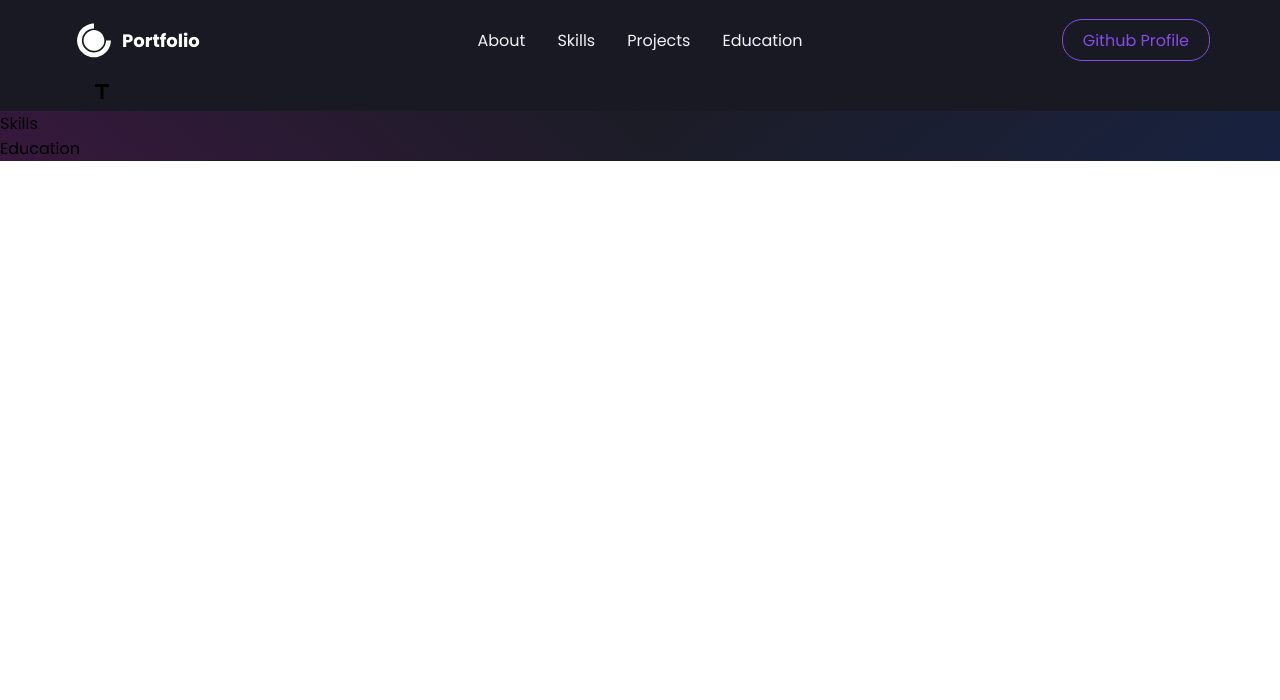
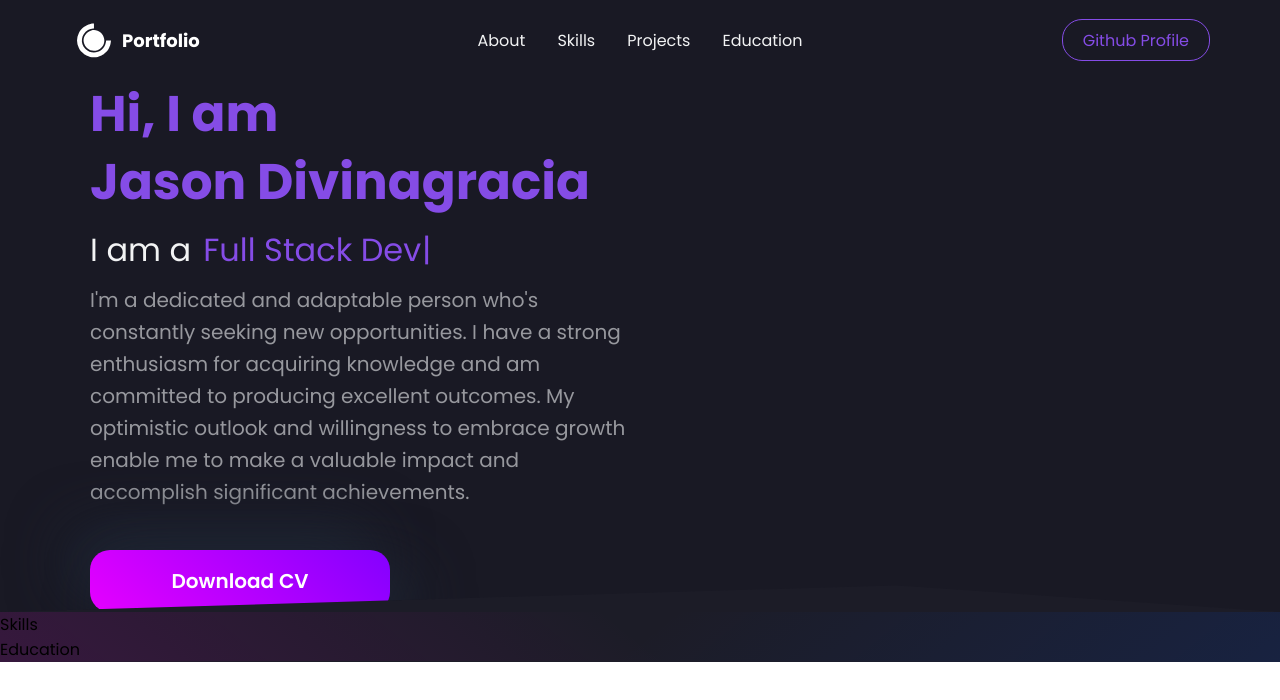
Before and after one commit to jsnmarkd/react-portfolio, a React (Create React App) app: page / in a window 1280 px wide. Shown: the top 700 px of the page. Built offline with nearby package versions, Linux system fonts and the light colour scheme.

Commit message:
Implement styled css for hero component - left container

```diff
--- a/src/components/HeroSection/index.js
+++ b/src/components/HeroSection/index.js
@@ -1,6 +1,6 @@
 import styled from "styled-components";
 import { Bio } from "../../data/constants";
-import { Title } from "@mui/icons-material";
+import Typewriter from "typewriter-effect";
 
 const HeroContainer = styled.div`
   background-color: ${({ theme }) => theme.card_light};
@@ -15,30 +15,35 @@ const HeroContainer = styled.div`
     padding: 32px 16px;
   }
   z-index: 1;
-  clip-path: polygon(0 0, 100% 0, 100% 100%, 30% 98%, 0 100%);
+  clip-path: polygon(0 0, 100% 0, 100% 100%, 70% 95%, 0 100%);
 `;
 
 const HeroBg = styled.div`
   position: absolute;
   display: flex;
   justify-content: end;
-  top: 50%;
+  top: 0;
   right: 0;
   bottom: 0;
-  left: 50%;
-  overflow: hidden;
+  left: 0;
   width: 100%;
   height: 100%;
+  max-width: 1360px;
+  overflow: hidden;
   padding: 0 30px;
+  top: 50%;
+  left: 50%;
   -webkit-transform: translateX(-50%) translateY(-50%);
   transform: translateX(-50%) translateY(-50%);
-  @media screen and (max-width: 960px) {
+
+  @media (max-width: 960px) {
+    justify-content: center;
     padding: 0 0px;
-    justify-content: center;
   }
 `;
 
 const HeroInnerContainer = styled.div`
+  position: relative;
   display: flex;
   justify-content: space-between;
   align-items: center;
@@ -55,17 +60,17 @@ const HeroLeftContainer = styled.div`
   order: 1;
   @media screen and (max-width: 960px) {
     order: 2;
-    margin-bottom: 32px;
+    margin-bottom: 30px;
     display: flex;
+    flex-direction: column;
     align-items: center;
-    flex-direction: column;
   }
   @media screen and (max-width: 640px) {
     order: 2;
-    margin-bottom: 32px;
+    margin-bottom: 30px;
     display: flex;
+    flex-direction: column;
     align-items: center;
-    flex-direction: column;
   }
 `;
 
@@ -82,9 +87,94 @@ const HeroRightContainer = styled.div`
     margin-bottom: 80px;
   }
   @media screen and (max-width: 640px) {
-    order: 1;
     margin-bottom: 30px;
   }
+`;
+
+const Title = styled.div`
+  font-size: 50px;
+  font-weight: 700;
+  color: ${({ theme }) => theme.primary};
+  line-height: 68px;
+  @media screen and (max-width: 960px) {
+    text-align: center;
+  }
+  @media screen and (max-width: 640px) {
+    font-size: 40px;
+    line-height: 48px;
+    margin-bottom: 8px;
+  }
+`;
+
+const TextLoop = styled.div`
+  font-size: 32px;
+  font-weight: 600px;
+  color: ${({ theme }) => theme.text_primary};
+  line-height: 68px;
+  gap: 12px;
+  display: flex;
+  @media screen and (max-width: 960px) {
+    text-align: center;
+  }
+  @media screen and (max-width: 640px) {
+    fint-size: 22px;
+    line-height: 48px;
+    margin-bottom: 16px;
+  }
+`;
+
+const Span = styled.span`
+  color: ${({ theme }) => theme.primary};
+  cursor: pointer;
+`;
+
+const SubTitle = styled.div`
+  font-size: 20px;
+  color: ${({ theme }) => theme.text_primary + 95};
+  line-height: 32px;
+  margin-bottom: 42px;
+  @media screen and (max-width: 960px) {
+    text-align: center;
+  }
+  @media screen and (max-width: 640px) {
+    font-size: 16px;
+    line-height: 32px;
+  }
+`;
+
+const ResumeButton = styled.a`
+  -webkit-appearance: button;
+    -moz-appearance: button;
+    appearance: button;
+    text-decoration: none;
+    width: 95%;
+    max-width: 300px;
+    text-align: center;
+    padding: 16px 0;
+    color:${({ theme }) => theme.white};
+    border-radius: 20px;
+    cursor: pointer;
+    font-size: 20px;
+    font-weight: 600;
+    transition: all 0.2s ease-in-out !important;
+    background: hsla(271, 100%, 50%, 1);
+    background: linear-gradient(225deg, hsla(271, 100%, 50%, 1) 0%, hsla(294, 100%, 50%, 1) 100%);
+    background: -moz-linear-gradient(225deg, hsla(271, 100%, 50%, 1) 0%, hsla(294, 100%, 50%, 1) 100%);
+    background: -webkit-linear-gradient(225deg, hsla(271, 100%, 50%, 1) 0%, hsla(294, 100%, 50%, 1) 100%);
+    box-shadow:  20px 20px 60px #1F2634,
+    -20px -20px 60px #1F2634;
+    &:hover {
+        transform: scale(1.05);
+    transition: all 0.4s ease-in-out;
+    box-shadow:  20px 20px 60px #1F2634,
+    filter: brightness(1);
+    }
+
+
+    @media (max-width: 640px) {
+        padding: 12px 0;
+        font-size: 18px;
+    }
 `;
 
 export default function Hero() {
@@ -98,6 +188,22 @@ export default function Hero() {
               Hi, I am <br />
               {Bio.name}
             </Title>
+            <TextLoop>
+              I am a
+              <Span>
+                <Typewriter
+                  options={{
+                    strings: Bio.roles,
+                    autoStart: true,
+                    loop: true,
+                  }}
+                />
+              </Span>
+            </TextLoop>
+            <SubTitle>{Bio.description}</SubTitle>
+            <ResumeButton href={Bio.resume} target="_blank">
+              Download CV
+            </ResumeButton>
           </HeroLeftContainer>
           <HeroRightContainer></HeroRightContainer>
         </HeroInnerContainer>
--- a/src/data/constants.js
+++ b/src/data/constants.js
@@ -1,6 +1,6 @@
 export const Bio = {
   name: "Jason Divinagracia",
-  roles: ["Full Stack Developer", "Independent DJ"],
+  roles: ["Full Stack Developer",],
   description:
     "I'm a dedicated and adaptable person who's constantly seeking new opportunities. I have a strong enthusiasm for acquiring knowledge and am committed to producing excellent outcomes. My optimistic outlook and willingness to embrace growth enable me to make a valuable impact and accomplish significant achievements.",
   github: "https://github.com/jsnmarkd/",
```
